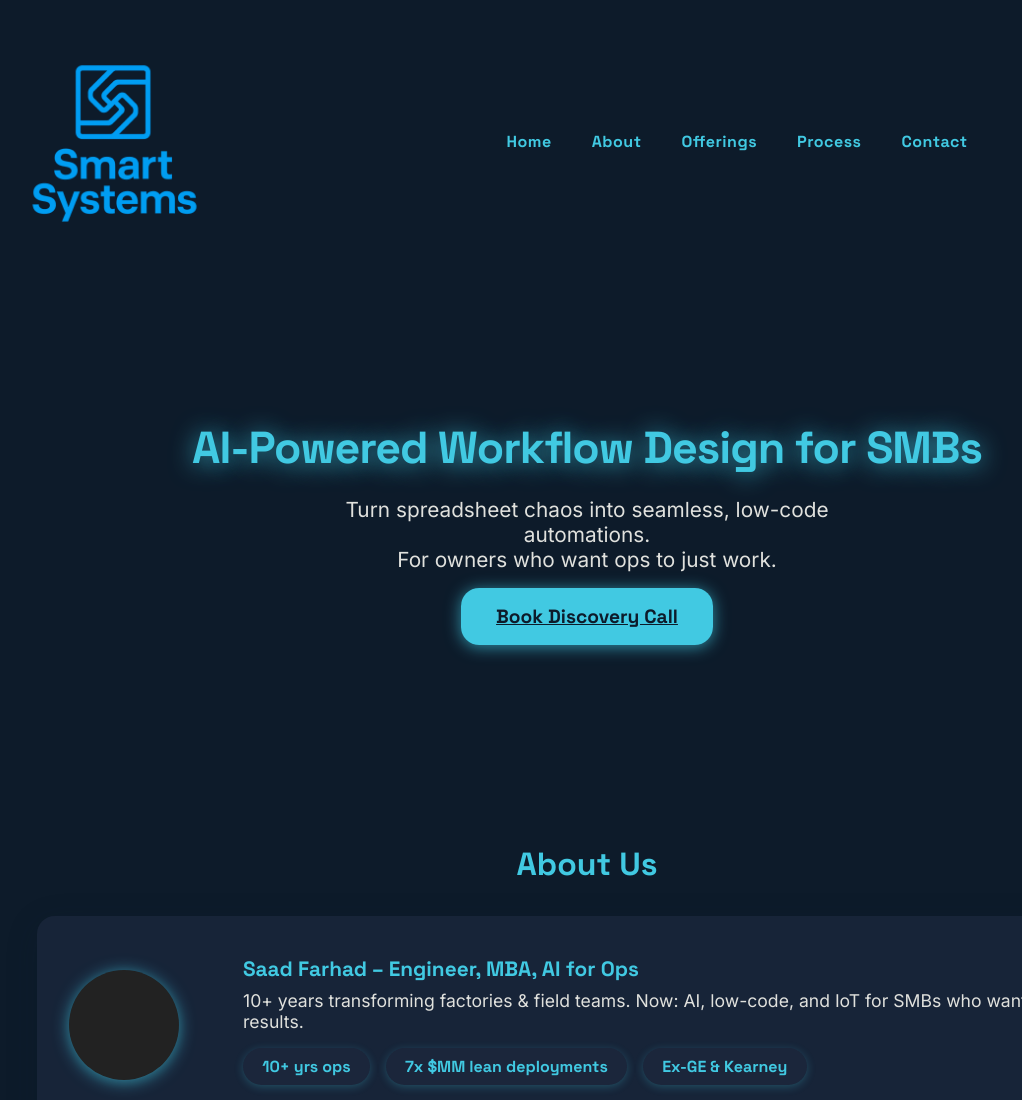
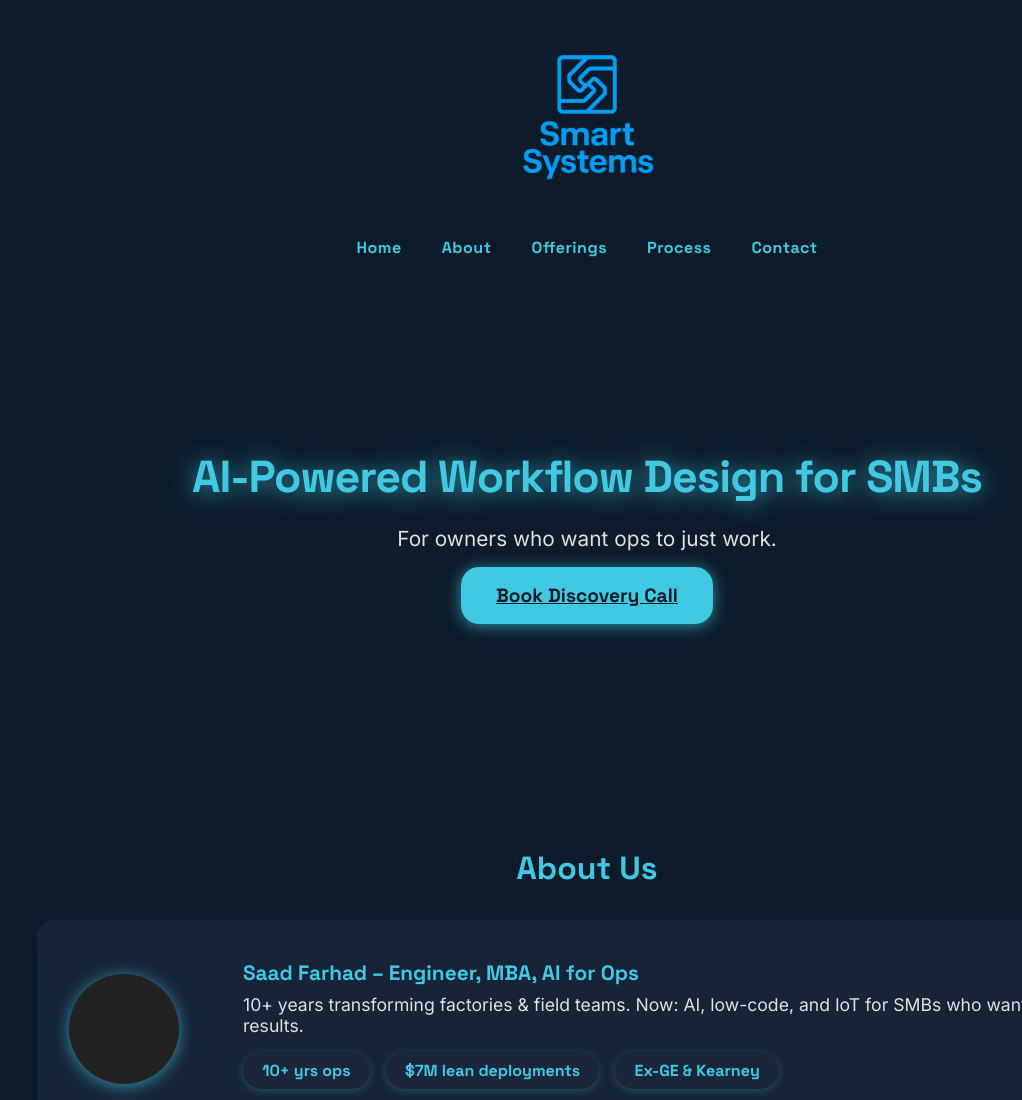
Before and after one commit to rockpundit/SmartSystems, a plain HTML site: page index.html in a window 1280 px wide. Shown: the top 1100 px of the page, without its empty margins (53-1075 px from the left). Drawn offline with nearby package versions, Linux system fonts and the light colour scheme.

Commit message:
Working model

```diff
--- a/css/style.css
+++ b/css/style.css
@@ -25,20 +25,30 @@ body {
 }
 
 header {
+  max-width: 1200px;
+  margin: 0 auto;
   width: 100%;
-  padding: 0;
+  padding: 1rem 2rem 1rem 2rem;
   background: var(--navy);
   display: flex;
-  flex-direction: row;
+  flex-direction: column;
   align-items: center;
   position: relative;
   z-index: 2;
 }
 
+.logo {
+  height: 200px;
+  width: auto;
+  display: block;
+  margin-bottom: 1.5rem;
+}
+
 nav {
   display: flex;
-  gap: 2rem;
-  margin-top: 0;
+  align-items: center;
+  justify-content: center;
+  gap: 2.5rem;
 }
 nav a {
   color: var(--neon);
--- a/index.html
+++ b/index.html
@@ -10,23 +10,21 @@
   <link rel="stylesheet" href="https://cdn.jsdelivr.net/npm/aos@2.3.4/dist/aos.css" />
 </head>
 <body>
-  <header style="display:flex;align-items:center;justify-content:flex-start;max-width:1200px;margin:0 auto;width:100%;padding:1rem 2rem 0rem 2rem;background:var(--navy);position:relative;">
-    <img src="assets/Logo-transparent.png" alt="Smart Systems Logo" style="height:252px;width:auto;display:block;margin-right:3rem;" />
-    <nav style="margin:0 auto;display:flex;align-items:center;justify-content:center;height:252px;gap:2.5rem;position:relative;z-index:1;">
-      <div style="display:flex;align-items:center;justify-content:center;gap:2.5rem;height:100%;margin:0;padding:0;">
-        <a href="#hero">Home</a>
-        <a href="#about">About</a>
-        <a href="#offerings">Offerings</a>
-        <a href="#process">Process</a>
-        <a href="#contact">Contact</a>
-      </div>
+  <header>
+    <img src="assets/Logo-transparent.png" alt="Smart Systems Logo" class="logo" />
+    <nav>
+      <a href="#hero">Home</a>
+      <a href="#about">About</a>
+      <a href="#offerings">Offerings</a>
+      <a href="#process">Process</a>
+      <a href="#contact">Contact</a>
     </nav>
   </header>
 
   <section class="hero" id="hero">
     <div class="hero-content" data-aos="fade-up">
       <h1>AI-Powered Workflow Design for SMBs</h1>
-      <p>Turn spreadsheet chaos into seamless, low-code automations. <br> For owners who want ops to just work.</p>
+      <p>For owners who want ops to just work.</p>
       <a href="#contact" class="cta-btn">Book Discovery Call</a>
     </div>
   </section>
@@ -40,7 +38,7 @@
         <div class="about-punch">10+ years transforming factories & field teams. Now: AI, low-code, and IoT for SMBs who want Tier-1 results.</div>
         <div class="about-metrics">
           <span class="badge">10+ yrs ops</span>
-          <span class="badge">7x $MM lean deployments</span>
+          <span class="badge">$7M lean deployments</span>
           <span class="badge">Ex-GE & Kearney</span>
         </div>
       </div>
```
